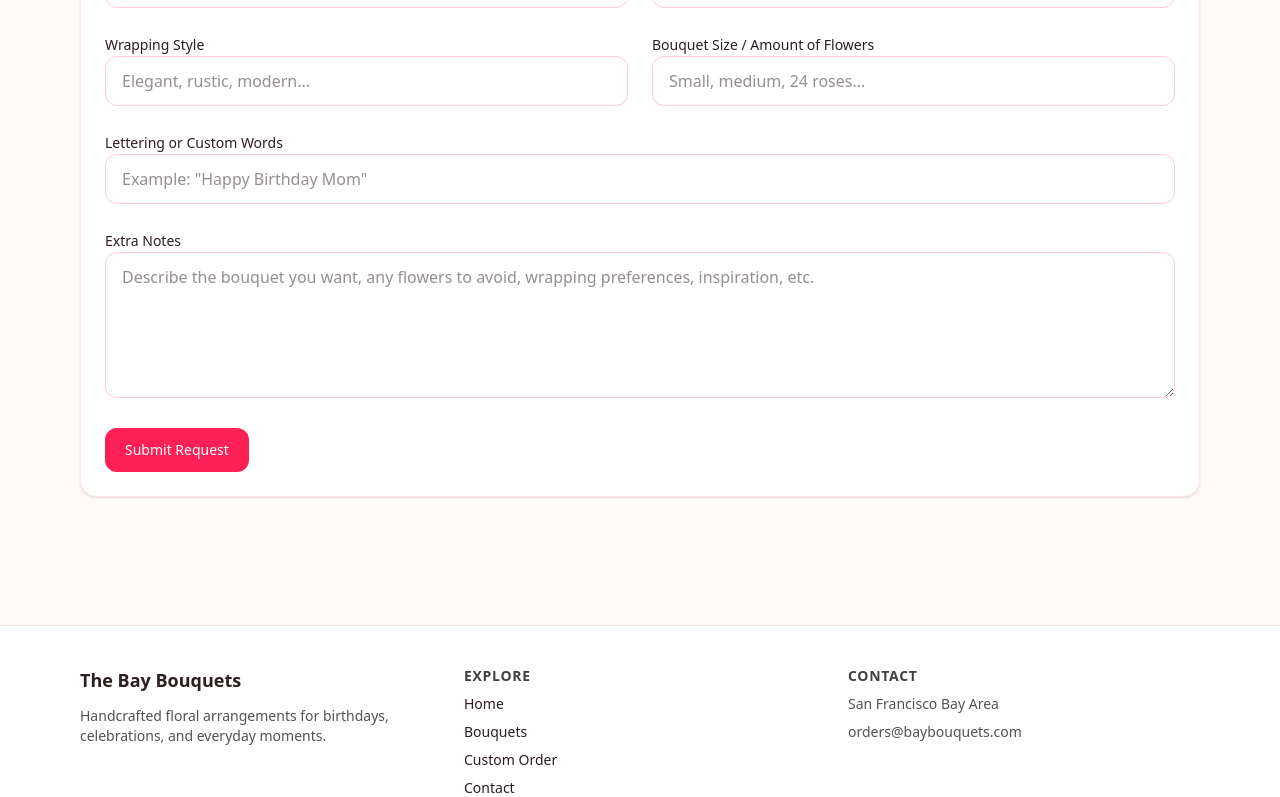
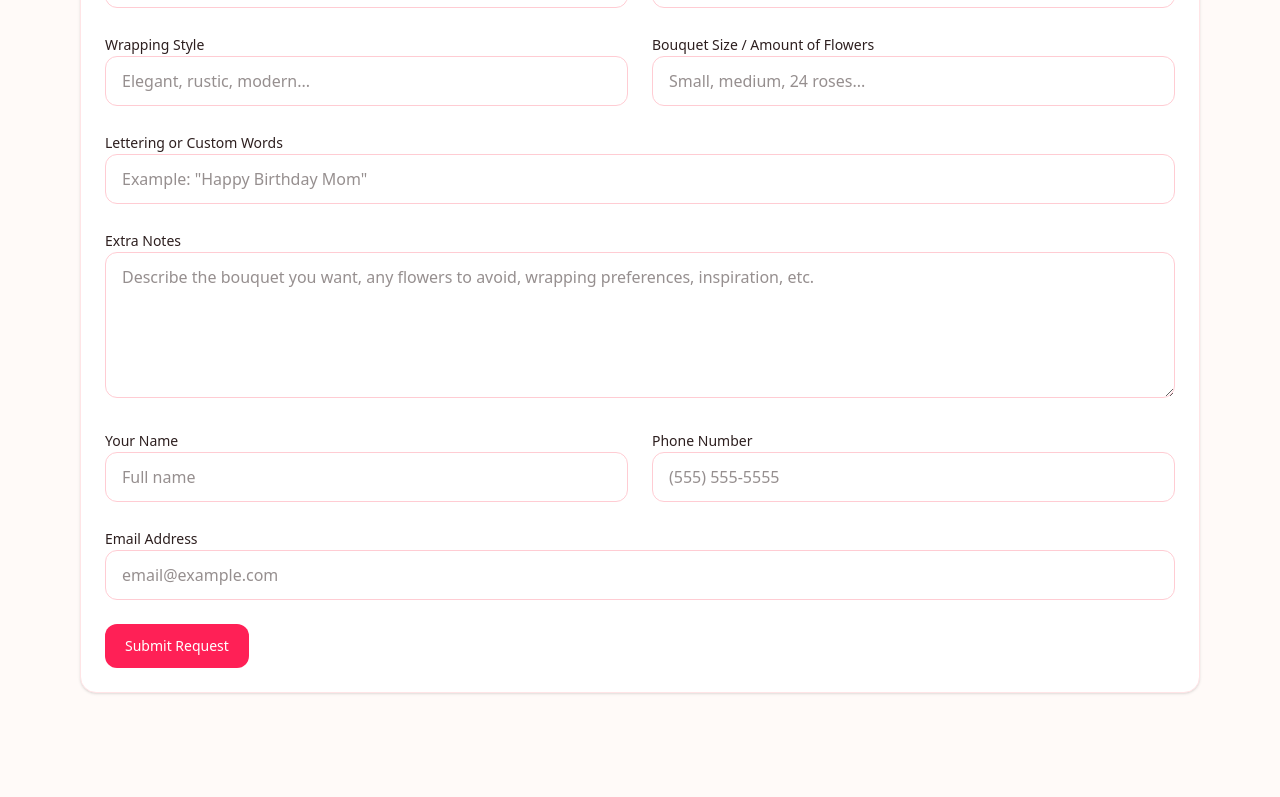
Before and after one commit to 3salaz/TheBayBouquet, a React (Vite) app: page /custom-order in a window 1280 px wide. Shown: the part 398-1195 px from the top of the page. Built offline with nearby package versions, Linux system fonts and the light colour scheme.

Commit message:
feat: add customer contact fields to custom order form

```diff
--- a/src/pages/CustomOrderPage.tsx
+++ b/src/pages/CustomOrderPage.tsx
@@ -115,6 +115,42 @@ export default function CustomOrderPage() {
                     />
                 </div>
 
+                <div className="space-y-2">
+                    <label htmlFor="customerName" className="text-sm font-medium">
+                        Your Name
+                    </label>
+                    <input
+                        id="customerName"
+                        type="text"
+                        placeholder="Full name"
+                        className="w-full rounded-xl border border-rose-200 bg-white px-4 py-3 outline-none focus:border-rose-400"
+                    />
+                </div>
+
+                <div className="space-y-2">
+                    <label htmlFor="customerPhone" className="text-sm font-medium">
+                        Phone Number
+                    </label>
+                    <input
+                        id="customerPhone"
+                        type="tel"
+                        placeholder="(555) 555-5555"
+                        className="w-full rounded-xl border border-rose-200 bg-white px-4 py-3 outline-none focus:border-rose-400"
+                    />
+                </div>
+
+                <div className="space-y-2 md:col-span-2">
+                    <label htmlFor="customerEmail" className="text-sm font-medium">
+                        Email Address
+                    </label>
+                    <input
+                        id="customerEmail"
+                        type="email"
+                        placeholder="email@example.com"
+                        className="w-full rounded-xl border border-rose-200 bg-white px-4 py-3 outline-none focus:border-rose-400"
+                    />
+                </div>
+
                 <div className="md:col-span-2">
                     <button
                         type="submit"
```
